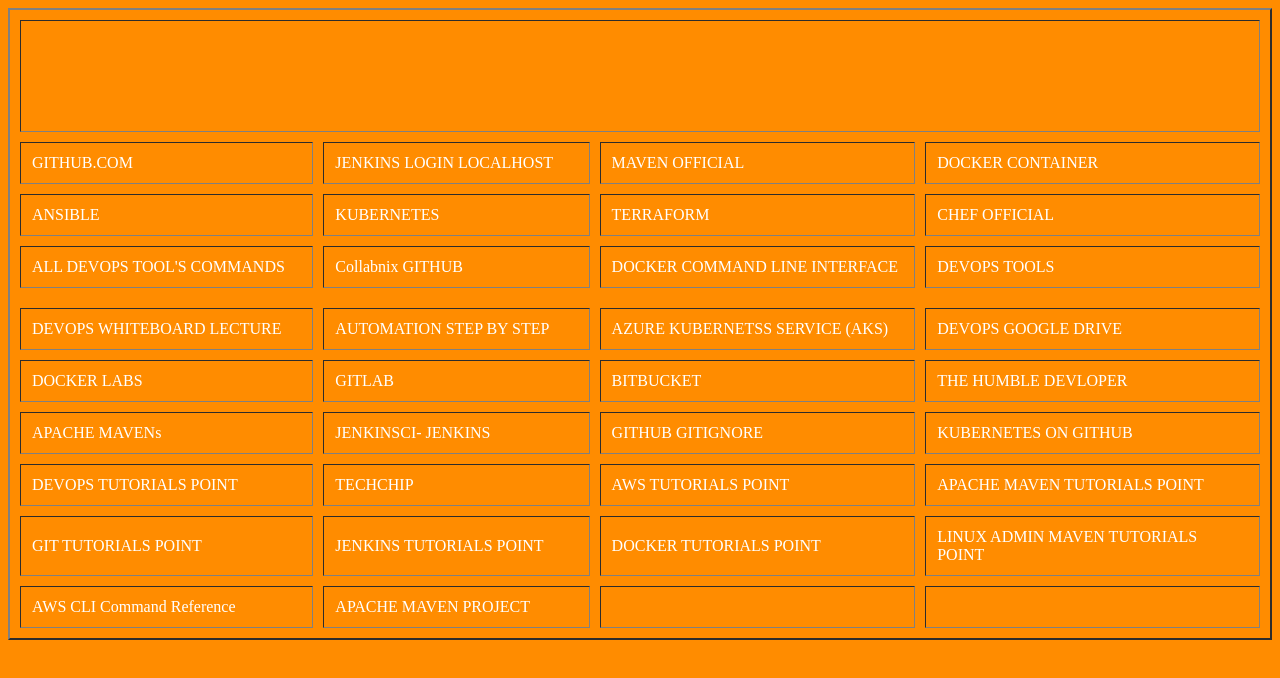
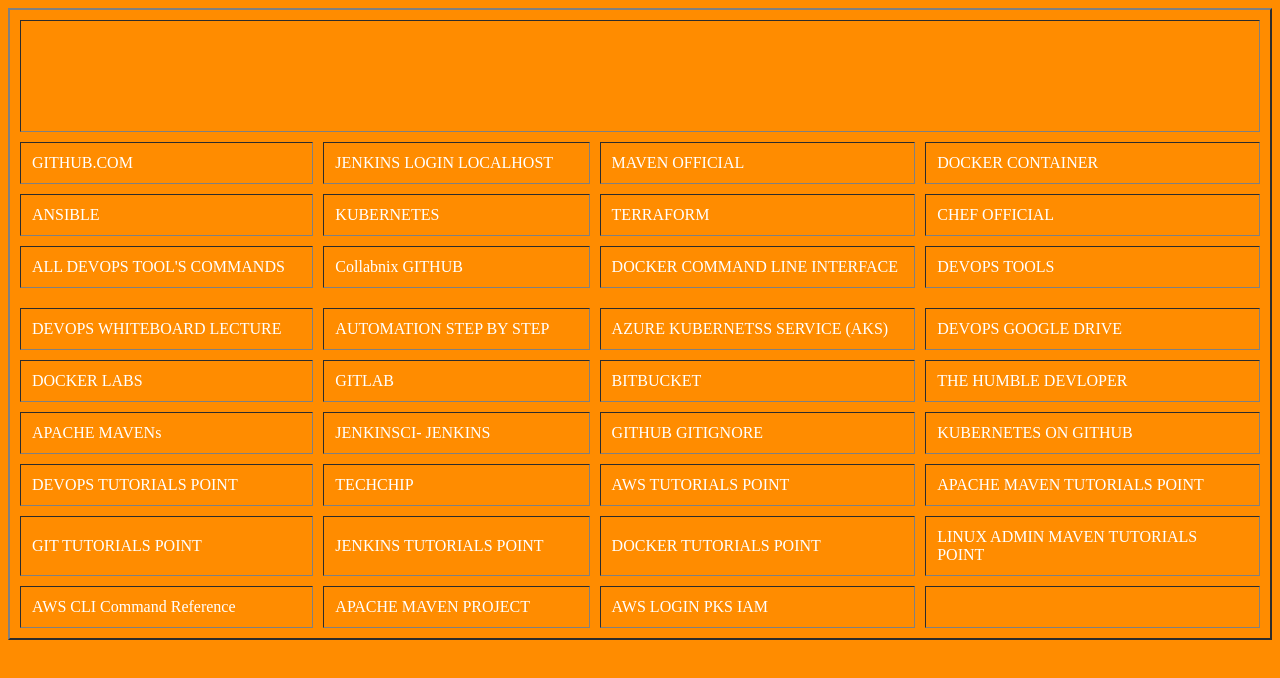
Before and after one commit to praveensinghdsm/Devopsprepration, a plain HTML site: page index.html in a window 1280 px wide. Drawn offline with Linux system fonts and the light colour scheme.

Commit message:
AWS IAM LOGIN URL UPDATED

```diff
--- a/index.html
+++ b/index.html
@@ -100,7 +100,7 @@ h3 {white}
 
     <td><a href="https://docs.aws.amazon.com/cli/latest/index.html" target="New" style="text-decoration:none; color: white;"> AWS CLI Command Reference</td>
     <td><a href="https://maven.apache.org/guides/index.html" target="New" style="text-decoration:none; color: white;">APACHE MAVEN PROJECT </td>
-    <td><a href="https://www.tutorialspoint.com/docker/index.htm" target="New" style="text-decoration:none; color: white;"> </td>
+    <td><a href="https://praveenkrsingh.signin.aws.amazon.com/console" target="New" style="text-decoration:none; color: white;">AWS LOGIN PKS IAM </td>
     <td><a href="https://www.tutorialspoint.com/linux_admin/index.htm" target="New" style="text-decoration:none; color: white;"> </td>
 
     </tr>
```
